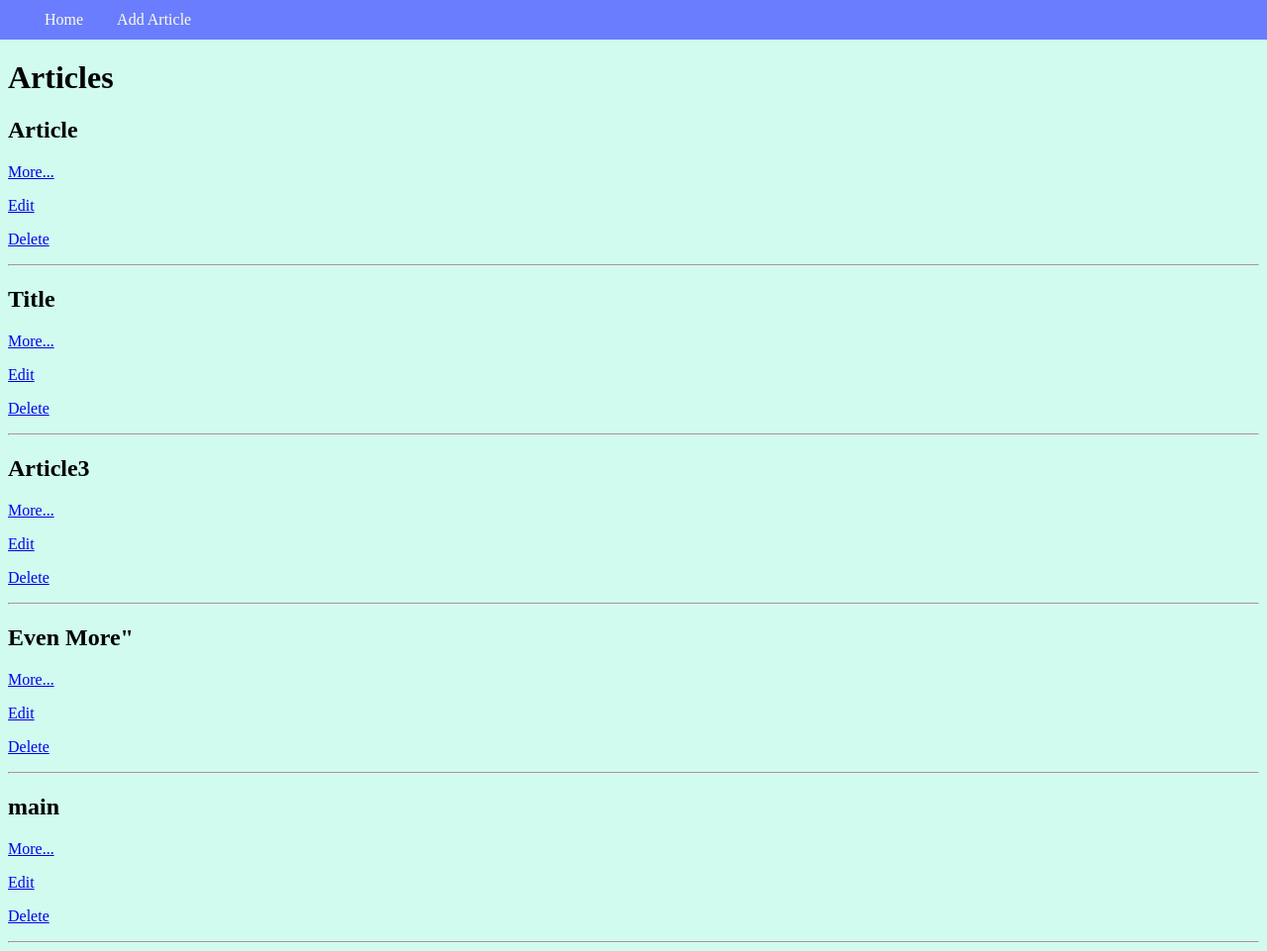
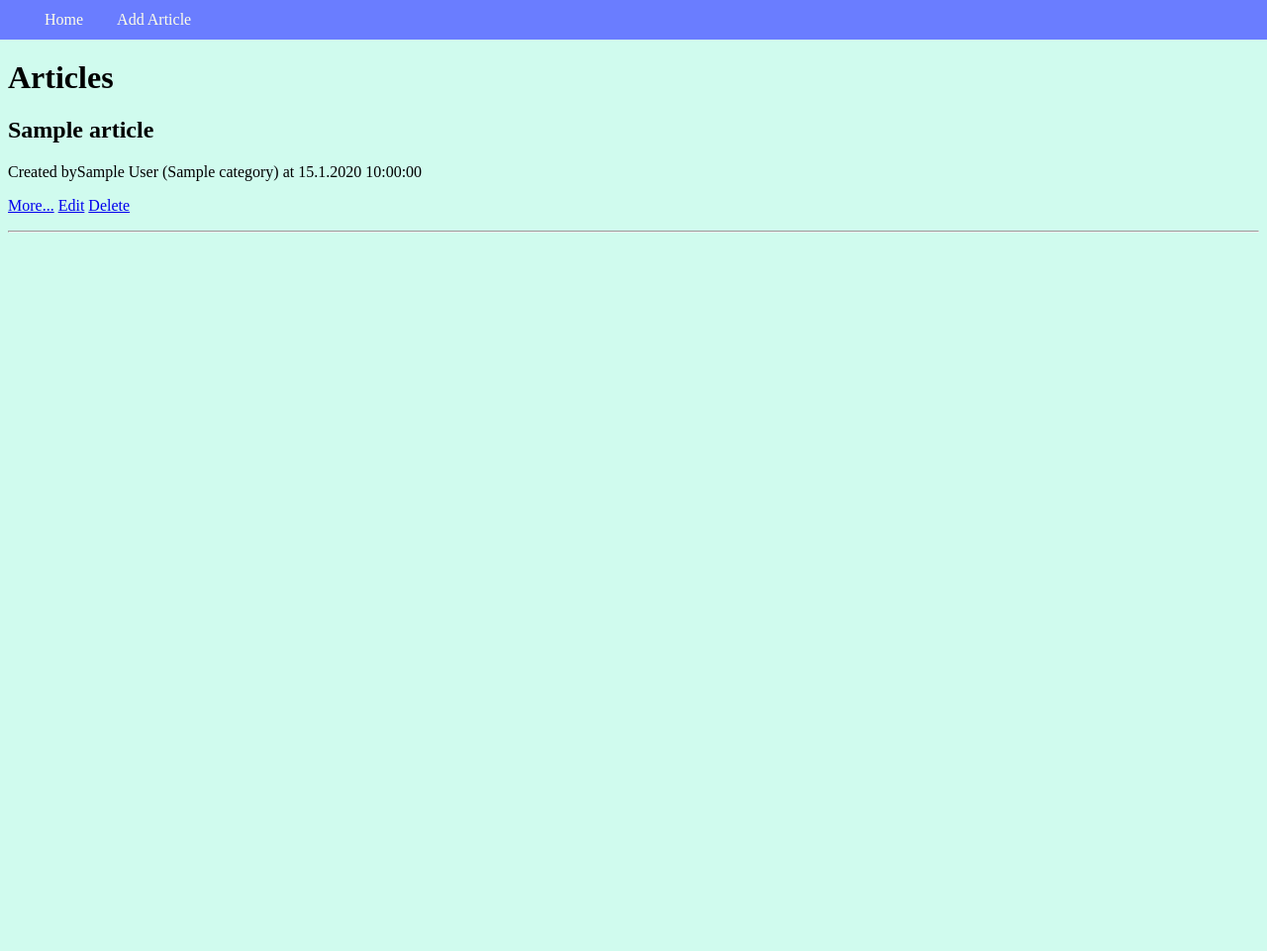
Before and after one commit to Malik-Al/Blog-new_02, a Django app: page / in a window 1280 px wide. Shown: the whole page at 99% size. After the commit the page ends 235 px from the top, so only its background shows below. Run offline with Django 3.2, Linux system fonts and the light colour scheme; tables that the repository leaves empty hold one stand-in row (values such as "Sample post"); parts of the project's set-up code (start-up, migrations or seed data) failed here and were passed over; some libraries are stand-ins or nearby versions.

Commit message:
Добавил в Article Category.

```diff
--- a/source/webapp/forms.py
+++ b/source/webapp/forms.py
@@ -1,6 +1,6 @@
 from django import forms
 from django.forms import widgets
-
+from webapp.models import Category
 
 
 class ArticleForm(forms.Form):
@@ -8,3 +8,4 @@
     author = forms.CharField(max_length=40, required=True, label='Author')
     text = forms.CharField(max_length=3000, required=True, label='Text',
                            widget=widgets.Textarea)
+    category = forms.ModelChoiceField(queryset=Category.objects.all(),required=False, label='Category', empty_label=None)
--- a/source/webapp/models.py
+++ b/source/webapp/models.py
@@ -6,9 +6,10 @@
     title = models.CharField(max_length=200, null=False, blank=False, verbose_name='Заголовок')
     text = models.TextField(max_length=3000, null=False, blank=False, verbose_name='Текст')
     author = models.CharField(max_length=40, null=False, blank=False, default='Unknown', verbose_name='Автор')
-
     created_at = models.DateTimeField(auto_now_add=True, verbose_name='Время создания')
     updated_at = models.DateTimeField(auto_now=True, verbose_name='Время изменения')
+    category = models.ForeignKey('webapp.Category', on_delete=models.PROTECT, null=True, blank=True,
+                                 verbose_name='Категория ',  related_name='articles')
 
     def __str__(self):
         return "{}. {}".format(self.pk, self.title)
@@ -26,3 +27,10 @@
 
     def __str__(self):
         return self.text[:20]
+
+
+class Category(models.Model):
+    name = models.CharField(max_length=20, verbose_name='Название')
+
+    def __str__(self):
+        return self.name
--- a/source/webapp/templates/article.html
+++ b/source/webapp/templates/article.html
@@ -9,6 +9,7 @@
 
 {% block content %}
     <h1 class="crearet">{{ article.title }}</h1>
-    <p>Created by <b>{{ article.author }}</b> at <b>{{  article.created_at|date:'Y-m-d H:i:s'}}</b></p>
+     <p>Created by{{ article.author }}  ({{ article.category| default_if_none:'Без категорий' }})
+            at {{ article.created_at|date:'d.n.Y H:i:s' }}</p>
     <div class="pre">{{ article.text }}</div>
 {% endblock %}
--- a/source/webapp/templates/index.html
+++ b/source/webapp/templates/index.html
@@ -8,9 +8,12 @@
     <h1 class="cent">Articles</h1>
     {% for article in articles %}
         <h2>{{ article.title }}</h2>
-        <p><a href="{% url 'article_view' article.pk %}">More...</a></p>
-        <p><a href="{% url 'article_update' article.pk %}">Edit</a></p>
-        <p><a href="{% url 'article_delete' article.pk %}">Delete</a></p>
+        <p>Created by{{ article.author }}  ({{ article.category| default_if_none:'Без категорий' }})
+            at {{ article.created_at|date:'d.n.Y H:i:s' }}</p>
+        <p> <a href="{% url 'article_view' article.pk %}">More...</a>
+            <a href="{% url 'article_update' article.pk %}">Edit</a>
+            <a href="{% url 'article_delete' article.pk %}">Delete</a>
+        </p>
         <hr>
     {% endfor %}
 {% endblock %}
--- a/source/webapp/views.py
+++ b/source/webapp/views.py
@@ -33,9 +33,10 @@
             article = Article.objects.create(
                 title=form.cleaned_data['title'],
                 author=form.cleaned_data['author'],
-                text=form.cleaned_data['text']
+                text=form.cleaned_data['text'],
+                category=form.cleaned_data['category']
             )
-            return redirect('index', pk=article.pk)
+            return redirect('article_view', pk=article.pk)
         else:
             return render(request, 'create.html', context={'form': form})
 
@@ -47,7 +48,8 @@
         form = ArticleForm(data={
             'title': article.title,
             'text': article.text,
-            'author': article.author
+            'author': article.author,
+            'category': article.category_id
 
         })
         return render(request, 'update.html', context={'form': form, 'article': article})
@@ -57,8 +59,9 @@
             article.title = form.cleaned_data['title']
             article.text = form.cleaned_data['text']
             article.author = form.cleaned_data['author']
+            article.category = form.cleaned_data['category']
             article.save()
-            return redirect('index', pk=article.pk)
+            return redirect('article_view', pk=article.pk)
         else:
             return render(request, 'update.html', context={'form': form, 'article': article})
 
```
Also changed, not shown: source/webapp/admin.py (+4 -3 lines), source/webapp/migrations/0004_auto_20200715_1312.py (added).
